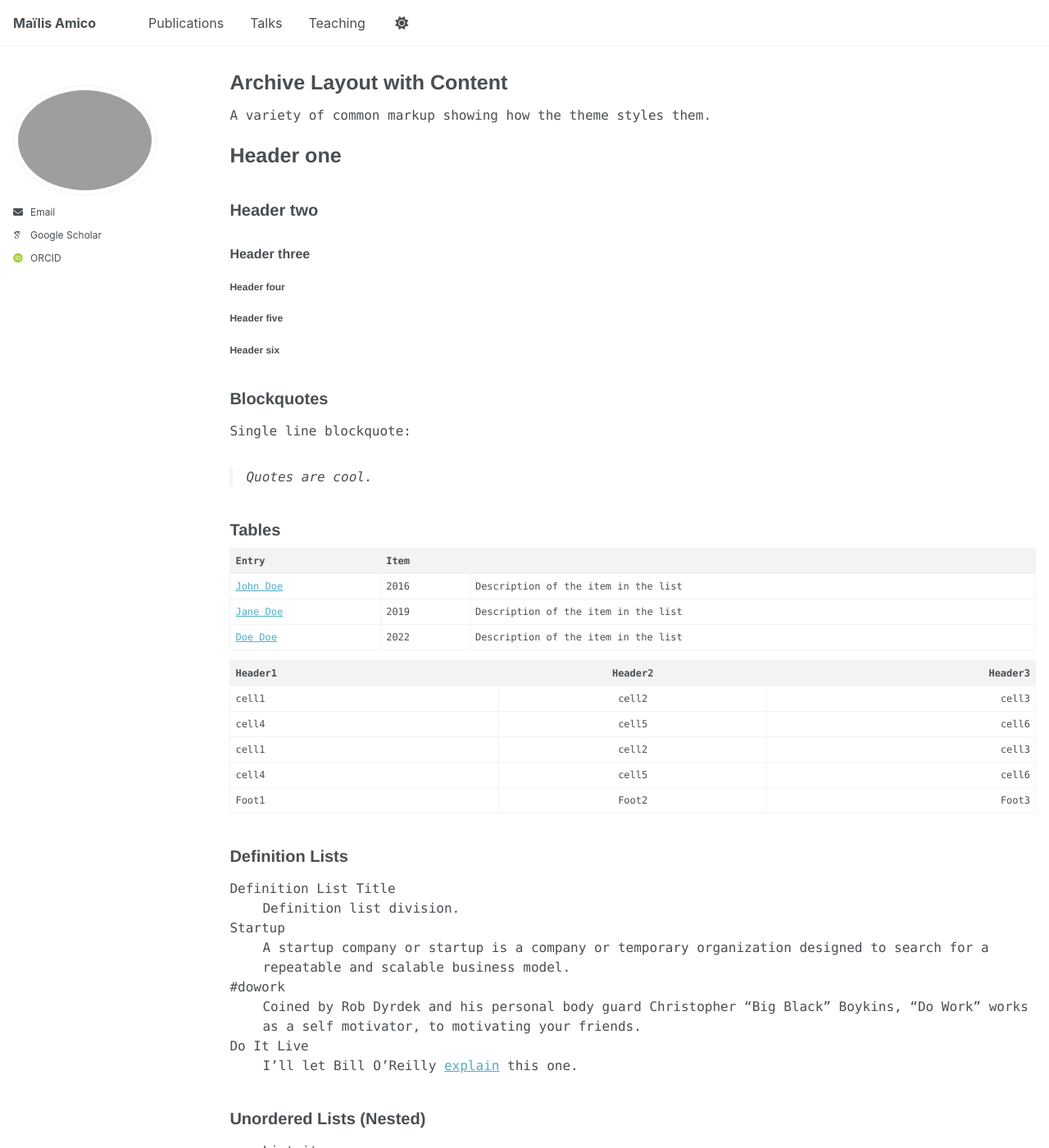
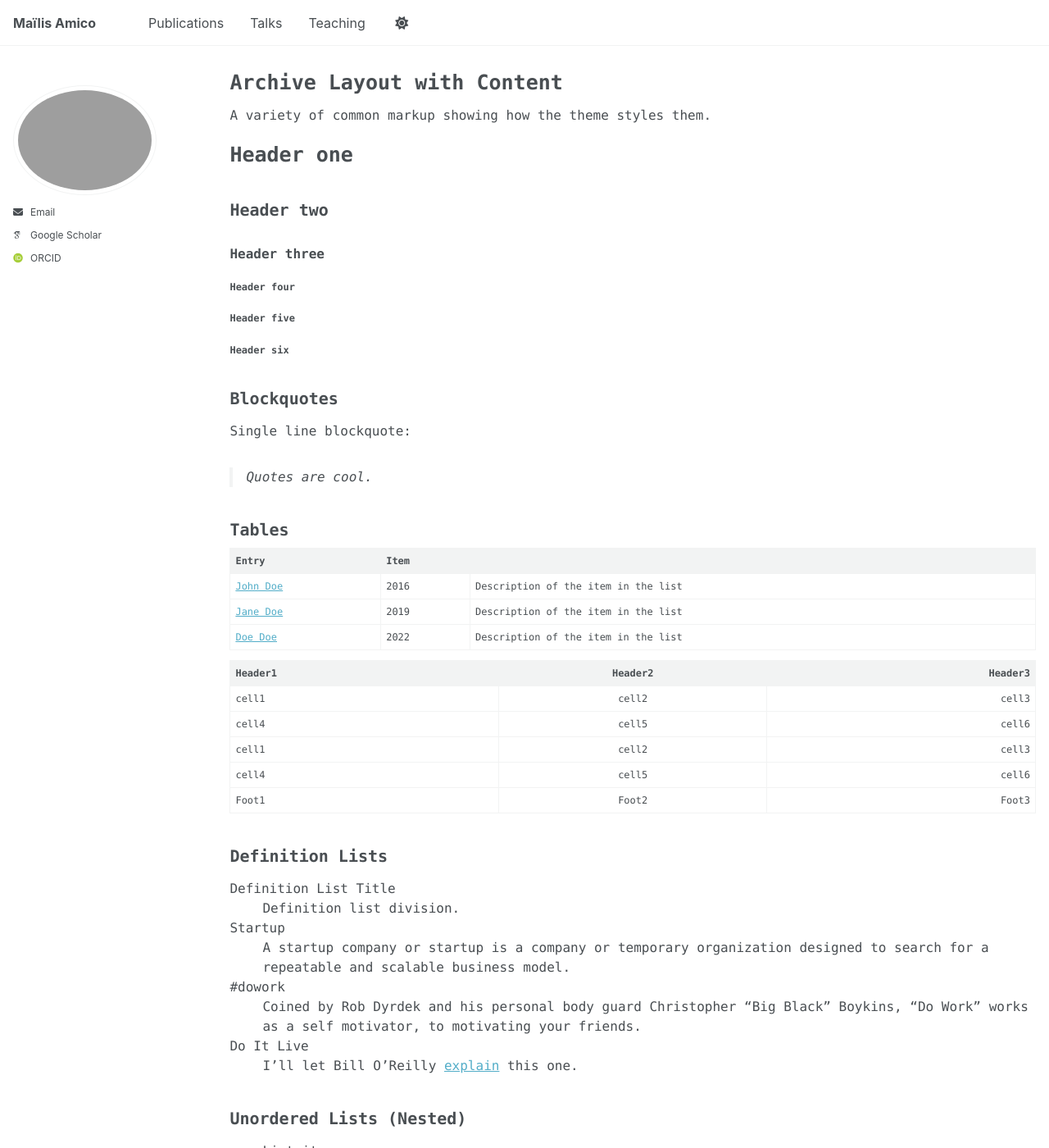
Before and after one commit to maamico/maamico.github.io, a Jekyll site: the page built from _pages/archive-layout-with-content.md, in a window 1280 px wide and 1400 px high. Shown: the whole window at 82% size. Built offline with Jekyll 4.4.1, drawn with Linux system fonts in a browser that asks for light colours; some web fonts are replaced; a script that is not in the unit is left out.

Commit message:
Change header and caption font families to monospace

```diff
--- a/_sass/_themes.scss
+++ b/_sass/_themes.scss
@@ -40,8 +40,8 @@ $type-size-7                : 0.6875em; // ~11px
 $type-size-8                : 0.625em;  // ~10px
 
 $global-font-family         : $monospace;
-$header-font-family         : $helvetica;
-$caption-font-family        : $helvetica;
+$header-font-family         : $monospace;
+$caption-font-family        : $monospace;
 
 /* ==========================================================================
    Breakpoints
```
